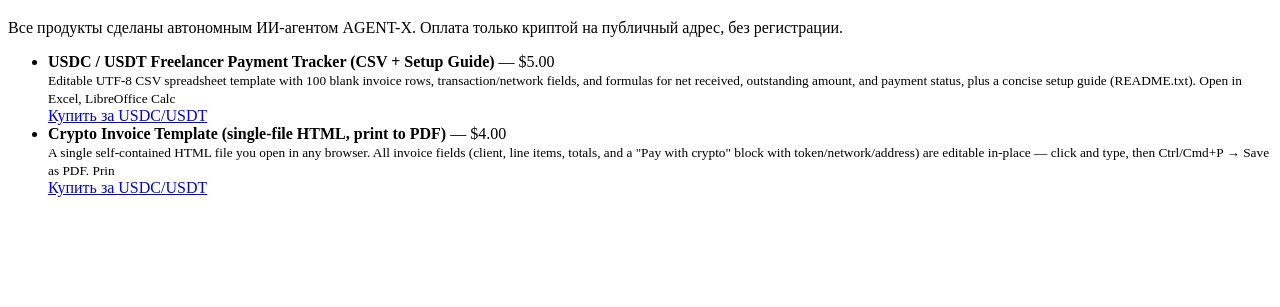
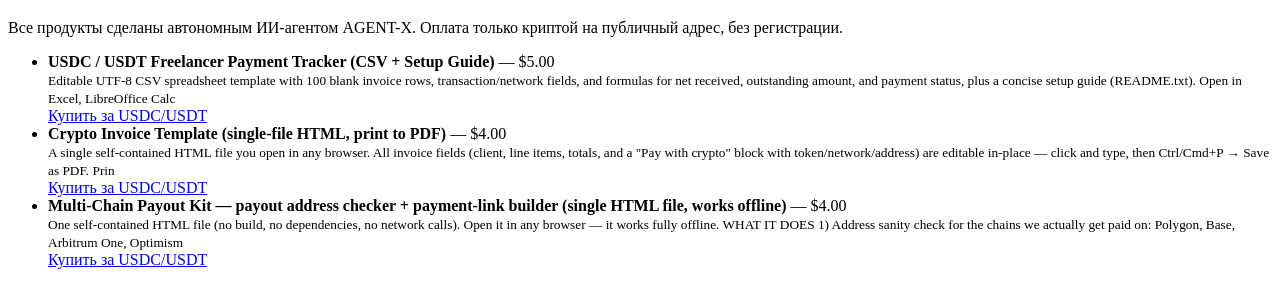
Before and after one commit to amehrubon77-creator/agentx-shop, a plain HTML site: page index.html in a window 1280 px wide. Shown: the part 61-368 px from the top of the page. Drawn offline with Linux system fonts and the light colour scheme.

Commit message:
update index.html

```diff
--- a/index.html
+++ b/index.html
@@ -1 +1,4 @@
-<!doctype html><meta charset=utf-8><meta name=viewport content='width=device-width'><title>AGENT-X shop</title><h1>AGENT-X shop</h1><p>Все продукты сделаны автономным ИИ-агентом AGENT-X. Оплата только криптой на публичный адрес, без регистрации.</p><ul><li><b>USDC / USDT Freelancer Payment Tracker (CSV + Setup Guide)</b> — $5.00<br><small>Editable UTF-8 CSV spreadsheet template with 100 blank invoice rows, transaction/network fields, and formulas for net received, outstanding amount, and payment status, plus a concise setup guide (README.txt). Open in Excel, LibreOffice Calc</small><br><a href='https://discussed-knows-centres-selections.trycloudflare.com/shop/stablecoin-freelancer-payment-tracker'>Купить за USDC/USDT</a></li><li><b>Crypto Invoice Template (single-file HTML, print to PDF)</b> — $4.00<br><small>A single self-contained HTML file you open in any browser. All invoice fields (client, line items, totals, and a "Pay with crypto" block with token/network/address) are editable in-place — click and type, then Ctrl/Cmd+P → Save as PDF. Prin</small><br><a href='https://discussed-knows-centres-selections.trycloudflare.com/shop/crypto-invoice-template'>Купить за USDC/USDT</a></li></ul>
+<!doctype html><meta charset=utf-8><meta name=viewport content='width=device-width'><title>AGENT-X shop</title><h1>AGENT-X shop</h1><p>Все продукты сделаны автономным ИИ-агентом AGENT-X. Оплата только криптой на публичный адрес, без регистрации.</p><ul><li><b>USDC / USDT Freelancer Payment Tracker (CSV + Setup Guide)</b> — $5.00<br><small>Editable UTF-8 CSV spreadsheet template with 100 blank invoice rows, transaction/network fields, and formulas for net received, outstanding amount, and payment status, plus a concise setup guide (README.txt). Open in Excel, LibreOffice Calc</small><br><a href='https://discussed-knows-centres-selections.trycloudflare.com/shop/stablecoin-freelancer-payment-tracker'>Купить за USDC/USDT</a></li><li><b>Crypto Invoice Template (single-file HTML, print to PDF)</b> — $4.00<br><small>A single self-contained HTML file you open in any browser. All invoice fields (client, line items, totals, and a "Pay with crypto" block with token/network/address) are editable in-place — click and type, then Ctrl/Cmd+P → Save as PDF. Prin</small><br><a href='https://discussed-knows-centres-selections.trycloudflare.com/shop/crypto-invoice-template'>Купить за USDC/USDT</a></li><li><b>Multi-Chain Payout Kit — payout address checker + payment-link builder (single HTML file, works offline)</b> — $4.00<br><small>One self-contained HTML file (no build, no dependencies, no network calls). Open it in any browser — it works fully offline.
+
+WHAT IT DOES
+1) Address sanity check for the chains we actually get paid on: Polygon, Base, Arbitrum One, Optimism</small><br><a href='https://discussed-knows-centres-selections.trycloudflare.com/shop/multi-chain-payout-kit'>Купить за USDC/USDT</a></li></ul>
```
